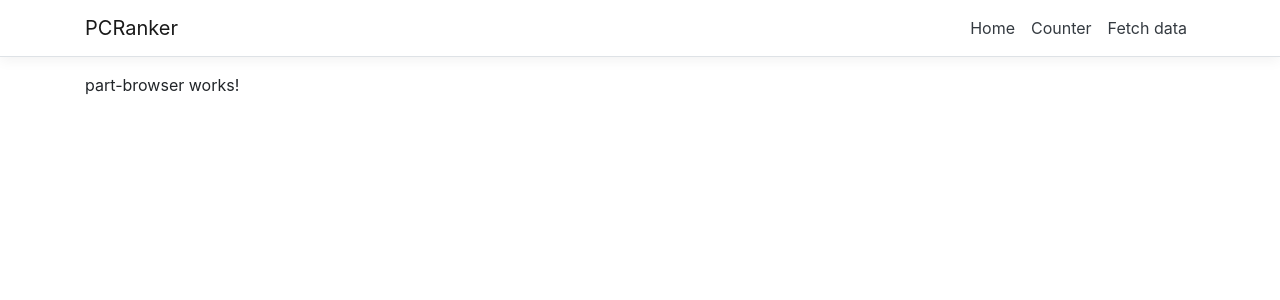
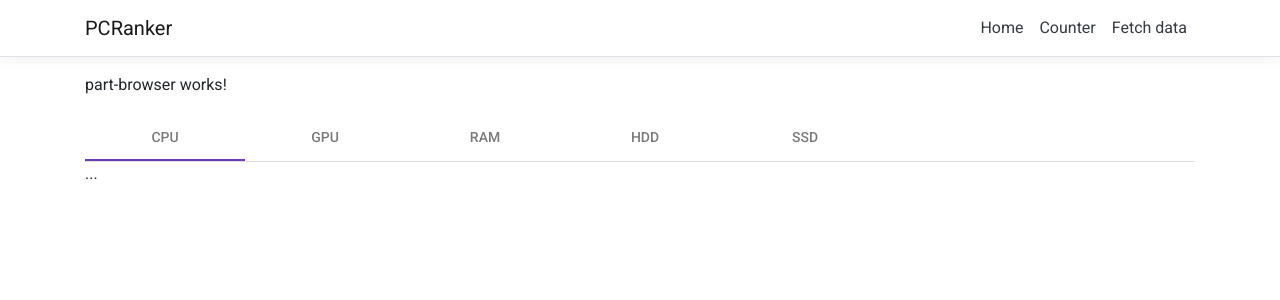
Before and after one commit to nhall2315/PCRanker, an Angular app in the folder PCRanker/ClientApp/: page /part-browser in a window 1280 px wide. Shown: the top 300 px of the page. Built offline with nearby package versions, Linux system fonts and the light colour scheme.

Commit message:
Angular material added 	[Notable Changes] 	Angular material installed and added to the project 	Simple table added to part-browser page

```diff
--- a/PCRanker/ClientApp/angular.json
+++ b/PCRanker/ClientApp/angular.json
@@ -20,8 +20,11 @@
             "main": "src/main.ts",
             "polyfills": "src/polyfills.ts",
             "tsConfig": "src/tsconfig.app.json",
-            "assets": ["src/assets"],
+            "assets": [
+              "src/assets"
+            ],
             "styles": [
+              "./node_modules/@angular/material/prebuilt-themes/deeppurple-amber.css",
               "node_modules/bootstrap/dist/css/bootstrap.min.css",
               "src/styles.css"
             ],
@@ -71,16 +74,26 @@
             "polyfills": "src/polyfills.ts",
             "tsConfig": "src/tsconfig.spec.json",
             "karmaConfig": "src/karma.conf.js",
-            "styles": ["src/styles.css"],
+            "styles": [
+              "./node_modules/@angular/material/prebuilt-themes/deeppurple-amber.css",
+              "src/styles.css"
+            ],
             "scripts": [],
-            "assets": ["src/assets"]
+            "assets": [
+              "src/assets"
+            ]
           }
         },
         "lint": {
           "builder": "@angular-devkit/build-angular:tslint",
           "options": {
-            "tsConfig": ["src/tsconfig.app.json", "src/tsconfig.spec.json"],
-            "exclude": ["**/node_modules/**"]
+            "tsConfig": [
+              "src/tsconfig.app.json",
+              "src/tsconfig.spec.json"
+            ],
+            "exclude": [
+              "**/node_modules/**"
+            ]
           }
         },
         "server": {
@@ -126,7 +139,9 @@
           "builder": "@angular-devkit/build-angular:tslint",
           "options": {
             "tsConfig": "e2e/tsconfig.e2e.json",
-            "exclude": ["**/node_modules/**"]
+            "exclude": [
+              "**/node_modules/**"
+            ]
           }
         }
       }
--- a/PCRanker/ClientApp/package.json
+++ b/PCRanker/ClientApp/package.json
@@ -13,10 +13,12 @@
   "private": true,
   "dependencies": {
     "@angular/animations": "8.2.12",
+    "@angular/cdk": "~8.2.3",
     "@angular/common": "8.2.12",
     "@angular/compiler": "8.2.12",
     "@angular/core": "8.2.12",
     "@angular/forms": "8.2.12",
+    "@angular/material": "^8.2.3",
     "@angular/platform-browser": "8.2.12",
     "@angular/platform-browser-dynamic": "8.2.12",
     "@angular/platform-server": "8.2.12",
@@ -25,6 +27,8 @@
     "aspnet-prerendering": "^3.0.1",
     "bootstrap": "^4.3.1",
     "core-js": "^3.3.3",
+    "events": "^3.1.0",
+    "hammerjs": "^2.0.8",
     "jquery": "3.4.1",
     "oidc-client": "^1.9.1",
     "popper.js": "^1.16.0",
--- a/PCRanker/ClientApp/src/app/home/home.component.html
+++ b/PCRanker/ClientApp/src/app/home/home.component.html
@@ -1,2 +1,2 @@
 Manage Builds
-Part Browser
+<a routerLink="/part-browser">Part Browser</a>
--- a/PCRanker/ClientApp/src/app/part-browser/part-browser.component.html
+++ b/PCRanker/ClientApp/src/app/part-browser/part-browser.component.html
@@ -1 +1,18 @@
 <p>part-browser works!</p>
+<mat-tab-group id="Tabs">
+    <mat-tab label="CPU">
+        <p>...</p>
+    </mat-tab>
+    <mat-tab label="GPU">
+        <p>...</p>
+    </mat-tab>
+    <mat-tab label="RAM">
+        <p>...</p>
+    </mat-tab>
+    <mat-tab label="HDD">
+        <p>...</p>
+    </mat-tab>
+    <mat-tab label="SSD">
+        <p>...</p>
+    </mat-tab>
+  </mat-tab-group>
--- a/PCRanker/ClientApp/src/index.html
+++ b/PCRanker/ClientApp/src/index.html
@@ -7,7 +7,9 @@
 
     <meta name="viewport" content="width=device-width, initial-scale=1" />
     <link rel="icon" type="image/x-icon" href="favicon.ico" />
-  </head>
+      <link href="https://fonts.googleapis.com/css?family=Roboto:300,400,500&display=swap" rel="stylesheet">
+    <link href="https://fonts.googleapis.com/icon?family=Material+Icons" rel="stylesheet">
+</head>
   <body>
     <app-root>Loading...</app-root>
   </body>
--- a/PCRanker/ClientApp/src/main.ts
+++ b/PCRanker/ClientApp/src/main.ts
@@ -1,3 +1,4 @@
+import 'hammerjs';
 import { enableProdMode } from '@angular/core';
 import { platformBrowserDynamic } from '@angular/platform-browser-dynamic';
 
--- a/PCRanker/ClientApp/src/styles.css
+++ b/PCRanker/ClientApp/src/styles.css
@@ -14,3 +14,6 @@ code {
   background-color: #1b6ec2;
   border-color: #1861ac;
 }
+
+html, body { height: 100%; }
+body { margin: 0; font-family: Roboto, "Helvetica Neue", sans-serif; }
```
Also changed, not shown: PCRanker/ClientApp/src/app/app.module.ts (+8 -2 lines), 15 other files (tests, documents, lock files or other folders).
